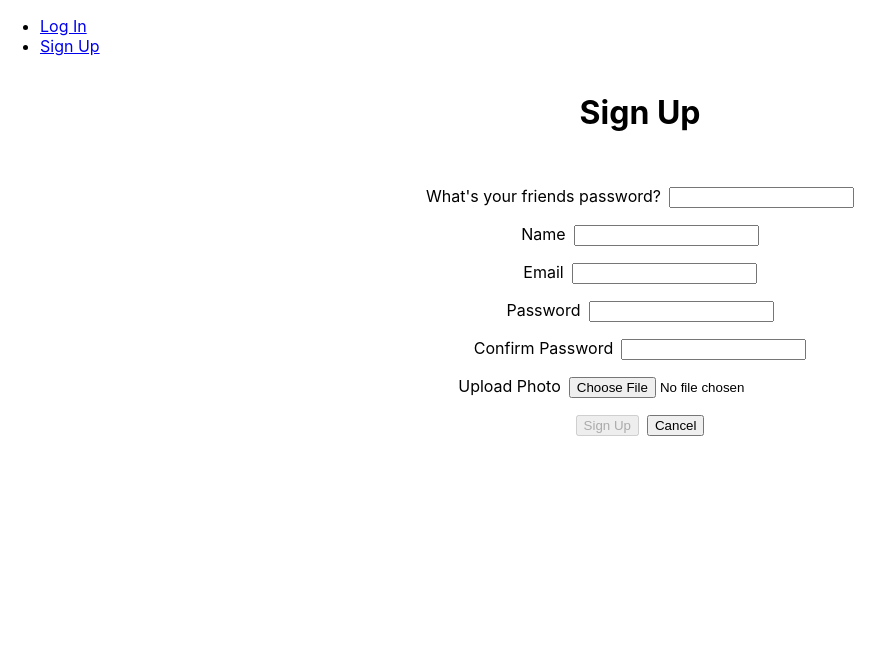
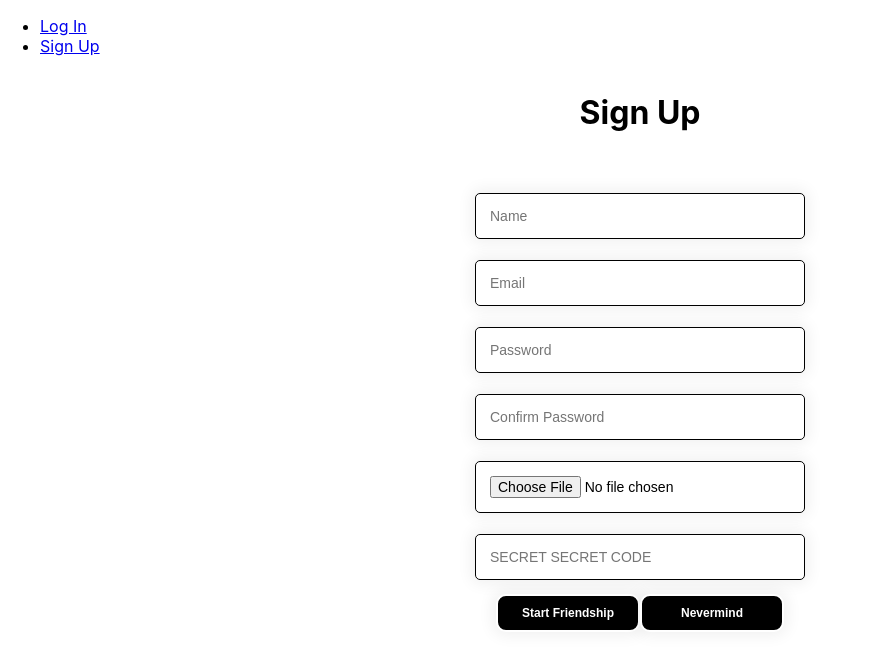
Before and after one commit to dayanalittle/rate-your-friend-front, a React (Vite) app: page /signup in a window 1280 px wide. Shown: the top 668 px of the page, without its empty margins (0-894 px from the left). Built offline with nearby package versions, Linux system fonts and the light colour scheme; no server answers.

Commit message:
sign up form styling

```diff
--- a/src/components/SignupForm/SignupForm.module.css
+++ b/src/components/SignupForm/SignupForm.module.css
@@ -1,16 +1,36 @@
 .container {
   display: flex;
-  flex-flow: column nowrap;
-  justify-content: center;
   align-items: center;
-  margin-bottom: 50px;
+  flex-direction: column;
+  font-family: sofia-pro-soft, sans-serif;
+
 }
 
-.label,
-.button {
-  margin-right: .5rem;
+.container input,
+textarea,
+select,
+button {
+  padding: 14px;
+  font-size: 14px;
+  border-radius: 5px;
+  margin: 7px 0px 14px 0px;
+  box-shadow: 0 0 15px 4px rgba(0, 0, 0, 0.06);
 }
 
-.inputContainer {
-  margin-bottom: 1rem;
+.container button {
+  color: white;
+  font-size: 12px;
+  border-radius: 10px;
+  background: black;
+  text-align: center;
+  font-weight: 800;
+  border: 2px solid;
+  padding: 10px 24px 10px 24px;
+  margin: auto;
+  width: 144px;
 }
+
+.container input {
+  border: 1px solid black;
+  width: 300px;
+}
--- a/src/components/SignupForm/SignupForm.tsx
+++ b/src/components/SignupForm/SignupForm.tsx
@@ -14,7 +14,7 @@ import { SignupFormData, PhotoFormData } from '../../types/forms'
 import { handleErrMsg } from '../../types/validators'
 
 const SignupForm = (props: AuthFormProps): JSX.Element => {
-  const {updateMessage, handleAuthEvt} = props
+  const { updateMessage, handleAuthEvt } = props
   const navigate = useNavigate()
 
   const [isSubmitted, setIsSubmitted] = useState(false)
@@ -40,7 +40,7 @@ const SignupForm = (props: AuthFormProps): JSX.Element => {
 
   const handleSubmit = async (evt: React.FormEvent): Promise<void> => {
     evt.preventDefault()
-    if(isSubmitted) return
+    if (isSubmitted) return
     try {
       setIsSubmitted(true)
       await authService.signup(formData, photoData)
@@ -56,7 +56,7 @@ const SignupForm = (props: AuthFormProps): JSX.Element => {
   const { name, email, password, passwordConf, friendPassword } = formData
 
   const isFormInvalid = (): boolean => {
-    return !(name && email && password && password === passwordConf && friendPassword === 'PASSWORD')
+    return !(name && email && password && password === passwordConf && friendPassword === 'SEI')
   }
 
   return (
@@ -65,9 +65,60 @@ const SignupForm = (props: AuthFormProps): JSX.Element => {
       onSubmit={handleSubmit}
       className={styles.container}
     >
-       <div className={styles.inputContainer}>
-        <label htmlFor="friendPassword" className={styles.label}>What's your friends password?</label>
+
+      <div className={styles.inputContainer}>
         <input
+          placeholder='Name'
+          type="text"
+          id="name"
+          value={name}
+          name="name"
+          onChange={handleChange}
+        />
+      </div>
+      <div className={styles.inputContainer}>
+        <input
+          placeholder='Email'
+          type="text"
+          id="email"
+          value={email}
+          name="email"
+          onChange={handleChange}
+        />
+      </div>
+      <div className={styles.inputContainer}>
+        <input
+          placeholder='Password'
+          type="password"
+          id="password"
+          value={password}
+          name="password"
+          onChange={handleChange}
+        />
+      </div>
+      <div className={styles.inputContainer}>
+        <input
+          placeholder='Confirm Password'
+          type="password"
+          id="confirm"
+          value={passwordConf}
+          name="passwordConf"
+          onChange={handleChange}
+        />
+      </div>
+      <div className={styles.inputContainer}>
+
+        <input
+          placeholder='Upload Photo'
+          type="file"
+          id="photo-upload"
+          name="photo"
+          onChange={handleChangePhoto}
+        />
+      </div>
+      <div className={styles.inputContainer}>
+        <input
+          placeholder='SECRET SECRET CODE'
           type="text"
           id="friendPassword"
           value={friendPassword}
@@ -76,71 +127,14 @@ const SignupForm = (props: AuthFormProps): JSX.Element => {
         />
       </div>
       <div className={styles.inputContainer}>
-        <label htmlFor="name" className={styles.label}>Name</label>
-        <input
-          type="text"
-          id="name"
-          value={name}
-          name="name"
-          onChange={handleChange}
-        />
-      </div>
-      <div className={styles.inputContainer}>
-        <label htmlFor="email" className={styles.label}>
-          Email
-        </label>
-        <input
-          type="text"
-          id="email"
-          value={email}
-          name="email"
-          onChange={handleChange}
-        />
-      </div>
-      <div className={styles.inputContainer}>
-        <label htmlFor="password" className={styles.label}>
-          Password
-        </label>
-        <input
-          type="password"
-          id="password"
-          value={password}
-          name="password"
-          onChange={handleChange}
-        />
-      </div>
-      <div className={styles.inputContainer}>
-        <label htmlFor="confirm" className={styles.label}>
-          Confirm Password
-        </label>
-        <input
-          type="password"
-          id="confirm"
-          value={passwordConf}
-          name="passwordConf"
-          onChange={handleChange}
-        />
-      </div>
-      <div className={styles.inputContainer}>
-        <label htmlFor="photo-upload" className={styles.label}>
-          Upload Photo
-        </label>
-        <input
-          type="file"
-          id="photo-upload"
-          name="photo"
-          onChange={handleChangePhoto}
-        />
-      </div>
-      <div className={styles.inputContainer}>
         <button
           disabled={isFormInvalid() || isSubmitted}
           className={styles.button}
         >
-          {!isSubmitted ? "Sign Up" : "🚀 Sending..."}
+          {!isSubmitted ? "Start Friendship" : "🚀 Befriending..."}
         </button>
         <Link to="/">
-          <button>Cancel</button>
+          <button>Nevermind</button>
         </Link>
       </div>
     </form>
--- a/src/pages/Landing/Landing.module.css
+++ b/src/pages/Landing/Landing.module.css
@@ -1,3 +1,4 @@
+
 .container {
   display: flex;
   align-items: center;
@@ -5,6 +6,8 @@
   flex-direction: column;
   background-position: center;
   background-size: cover;
+
+
 }
 
 .container>h1 {
```
